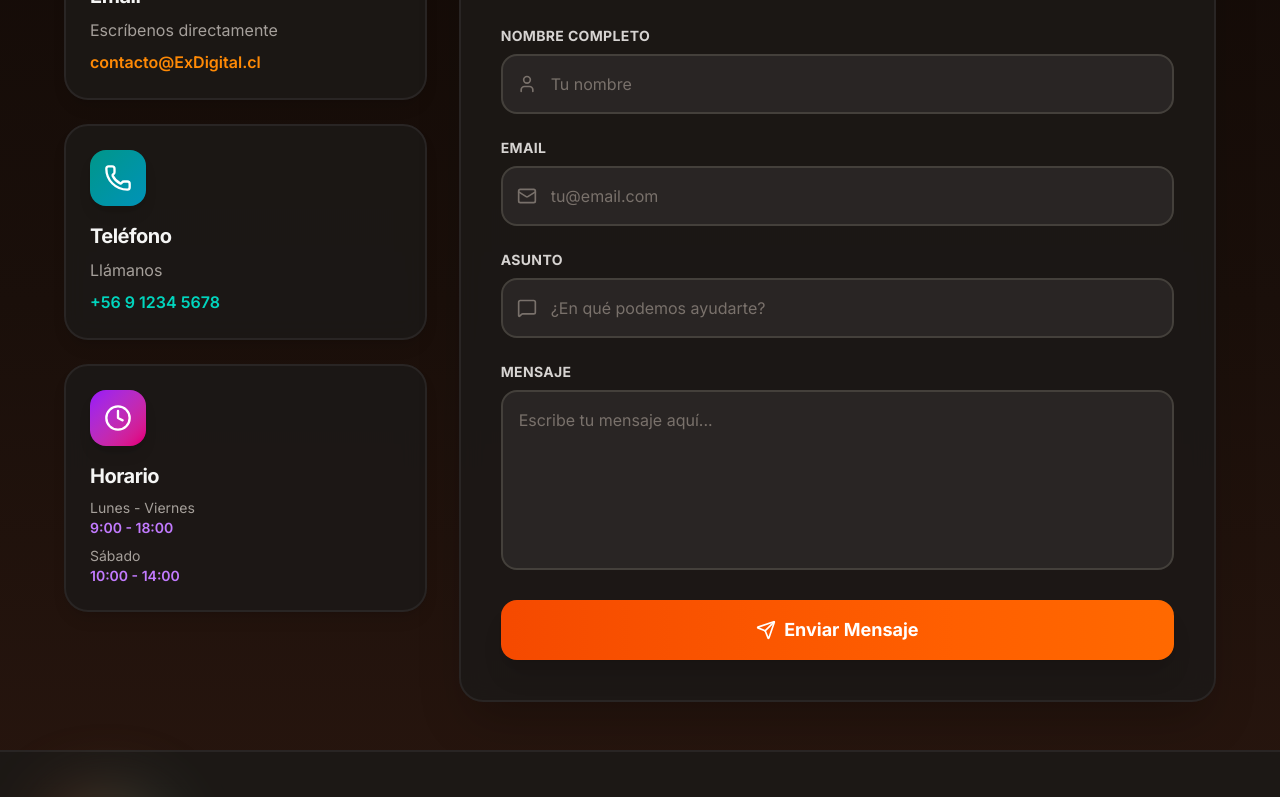
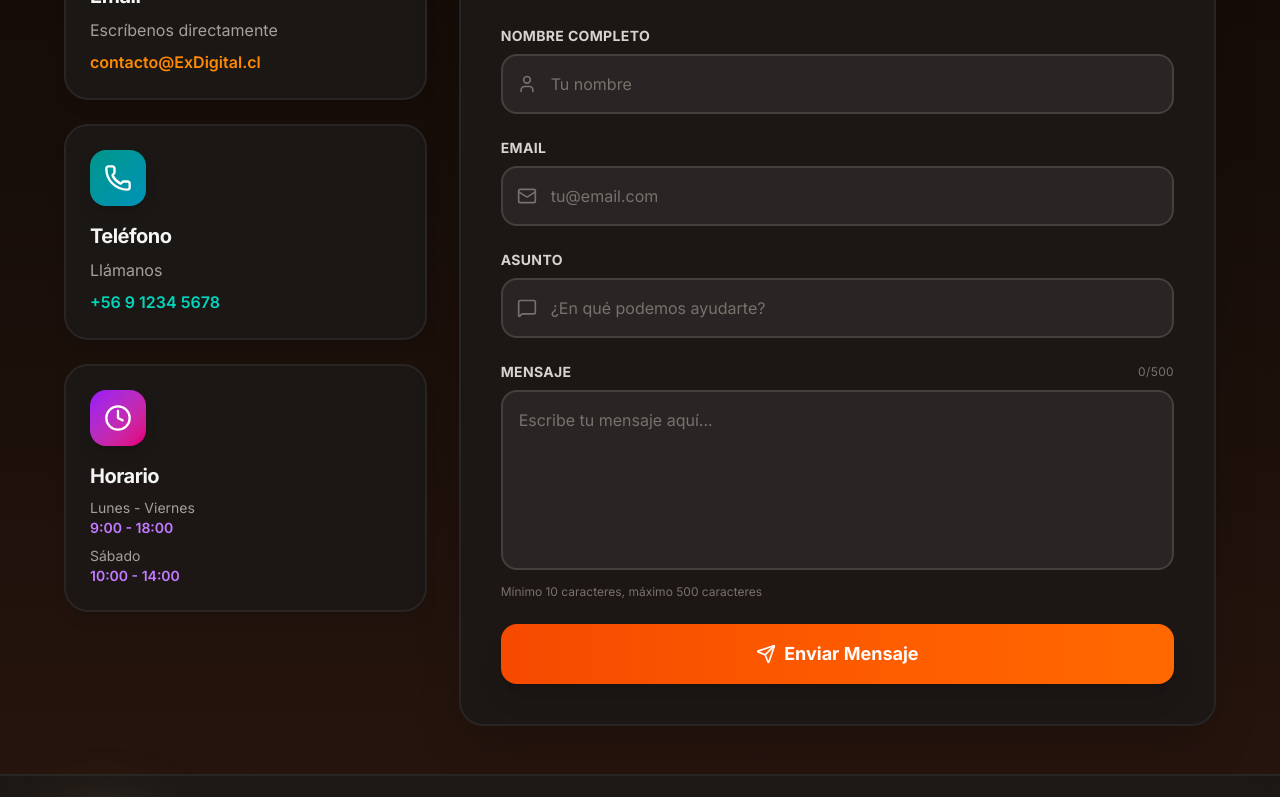
Before and after one commit to TigreChiquito/ex-digital-nextjs, a Next.js app: page /contacto in a window 1280 px wide. Shown: the part 440-1237 px from the top of the page. Built offline with nearby package versions, Linux system fonts and the light colour scheme.

Commit message:
Add validation for email domains in registration form; display allowed domains to users

```diff
--- a/src/app/contacto/page.tsx
+++ b/src/app/contacto/page.tsx
@@ -38,6 +38,11 @@ export default function ContactoPage() {
 
         if (mensaje.length < 10) {
             setError('El mensaje debe tener al menos 10 caracteres');
+            return;
+        }
+
+        if (mensaje.length > 500) {
+            setError('El mensaje no puede superar los 500 caracteres');
             return;
         }
 
@@ -161,7 +166,7 @@ export default function ContactoPage() {
 
                                 {/* Nombre */}
                                 <div>
-                                    <label htmlFor="nombre" className="block text-sm font-bold text-stone-300 mb-2 uppercase tracking-wide flex items-center space-x-2">
+                                    <label htmlFor="nombre" className="text-sm font-bold text-stone-300 mb-2 uppercase tracking-wide flex items-center space-x-2">
                                         <span>Nombre Completo</span>
                                         {estaLogueado() && usuario?.nombre && (
                                             <span className="text-xs bg-teal-900/50 text-teal-400 px-2 py-0.5 rounded-full">Auto-completado</span>
@@ -183,7 +188,7 @@ export default function ContactoPage() {
 
                                 {/* Email */}
                                 <div>
-                                    <label htmlFor="email" className="block text-sm font-bold text-stone-300 mb-2 uppercase tracking-wide flex items-center space-x-2">
+                                    <label htmlFor="email" className="text-sm font-bold text-stone-300 mb-2 uppercase tracking-wide flex items-center space-x-2">
                                         <span>Email</span>
                                         {estaLogueado() && usuario?.email && (
                                             <span className="text-xs bg-teal-900/50 text-teal-400 px-2 py-0.5 rounded-full">Auto-completado</span>
@@ -224,8 +229,11 @@ export default function ContactoPage() {
 
                                 {/* Mensaje */}
                                 <div>
-                                    <label htmlFor="mensaje" className="block text-sm font-bold text-stone-300 mb-2 uppercase tracking-wide">
-                                        Mensaje
+                                    <label htmlFor="mensaje" className="text-sm font-bold text-stone-300 mb-2 uppercase tracking-wide flex items-center justify-between">
+                                        <span>Mensaje</span>
+                                        <span className={`text-xs font-normal ${mensaje.length > 500 ? 'text-red-400' : mensaje.length > 450 ? 'text-orange-400' : 'text-stone-500'}`}>
+                                            {mensaje.length}/500
+                                        </span>
                                     </label>
                                     <textarea
                                         id="mensaje"
@@ -233,9 +241,13 @@ export default function ContactoPage() {
                                         onChange={(e) => setMensaje(e.target.value)}
                                         disabled={enviado}
                                         rows={6}
+                                        maxLength={500}
                                         className="w-full px-4 py-4 bg-stone-800 border-2 border-stone-700 rounded-2xl text-stone-100 placeholder:text-stone-500 focus:outline-none focus:ring-4 focus:ring-orange-900 focus:border-orange-600 transition-all resize-none disabled:opacity-50"
                                         placeholder="Escribe tu mensaje aquí..."
                                     />
+                                    <p className="mt-2 text-xs text-stone-500">
+                                        Mínimo 10 caracteres, máximo 500 caracteres
+                                    </p>
                                 </div>
 
                                 {/* Botón de enviar */}
--- a/src/app/registro/page.tsx
+++ b/src/app/registro/page.tsx
@@ -27,8 +27,12 @@ export default function RegistroPage() {
             return;
         }
 
-        if (!email.includes('@')) {
-            setError('Por favor, ingresa un email válido');
+        // Validar dominios permitidos
+        const dominiosValidos = ['@duoc.cl', '@profesor.duoc.cl', '@gmail.com'];
+        const emailValido = dominiosValidos.some(dominio => email.toLowerCase().endsWith(dominio));
+
+        if (!emailValido) {
+            setError('Solo se permiten correos con dominios @duoc.cl, @profesor.duoc.cl o @gmail.com');
             return;
         }
 
@@ -137,6 +141,12 @@ export default function RegistroPage() {
                                         placeholder="tu@email.com"
                                     />
                                 </div>
+                                <p className="mt-2 text-xs text-teal-400 flex items-center gap-1">
+                                    <svg className="w-4 h-4" fill="none" stroke="currentColor" viewBox="0 0 24 24">
+                                        <path strokeLinecap="round" strokeLinejoin="round" strokeWidth={2} d="M13 16h-1v-4h-1m1-4h.01M21 12a9 9 0 11-18 0 9 9 0 0118 0z" />
+                                    </svg>
+                                    Dominios permitidos: @duoc.cl, @profesor.duoc.cl, @gmail.com
+                                </p>
                             </div>
 
                             {/* Password */}
```
